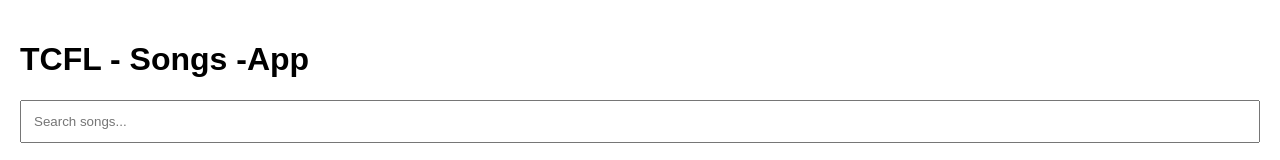
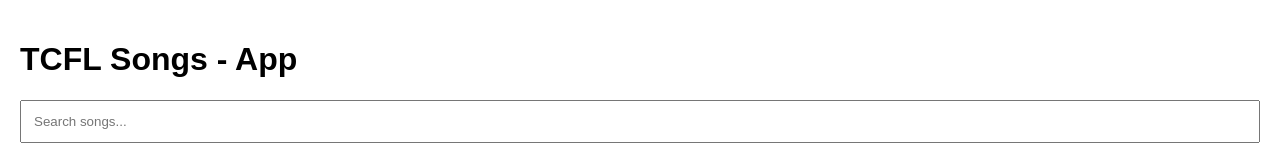
Before and after one commit to tcfl-app/songs, a plain HTML site: page index.html in a window 1280 px wide. Shown: the top 160 px of the page. Drawn offline with Linux system fonts and the light colour scheme.

Commit message:
Update index.html

```diff
--- a/index.html
+++ b/index.html
@@ -9,7 +9,7 @@
 <body>
 
 <div id="homePage">
-    <h1>TCFL - Songs -App</h1>
+    <h1>TCFL Songs - App</h1>
     <input type="text" id="searchBox" placeholder="Search songs...">
     <ul id="songList"></ul>
 </div>
```
